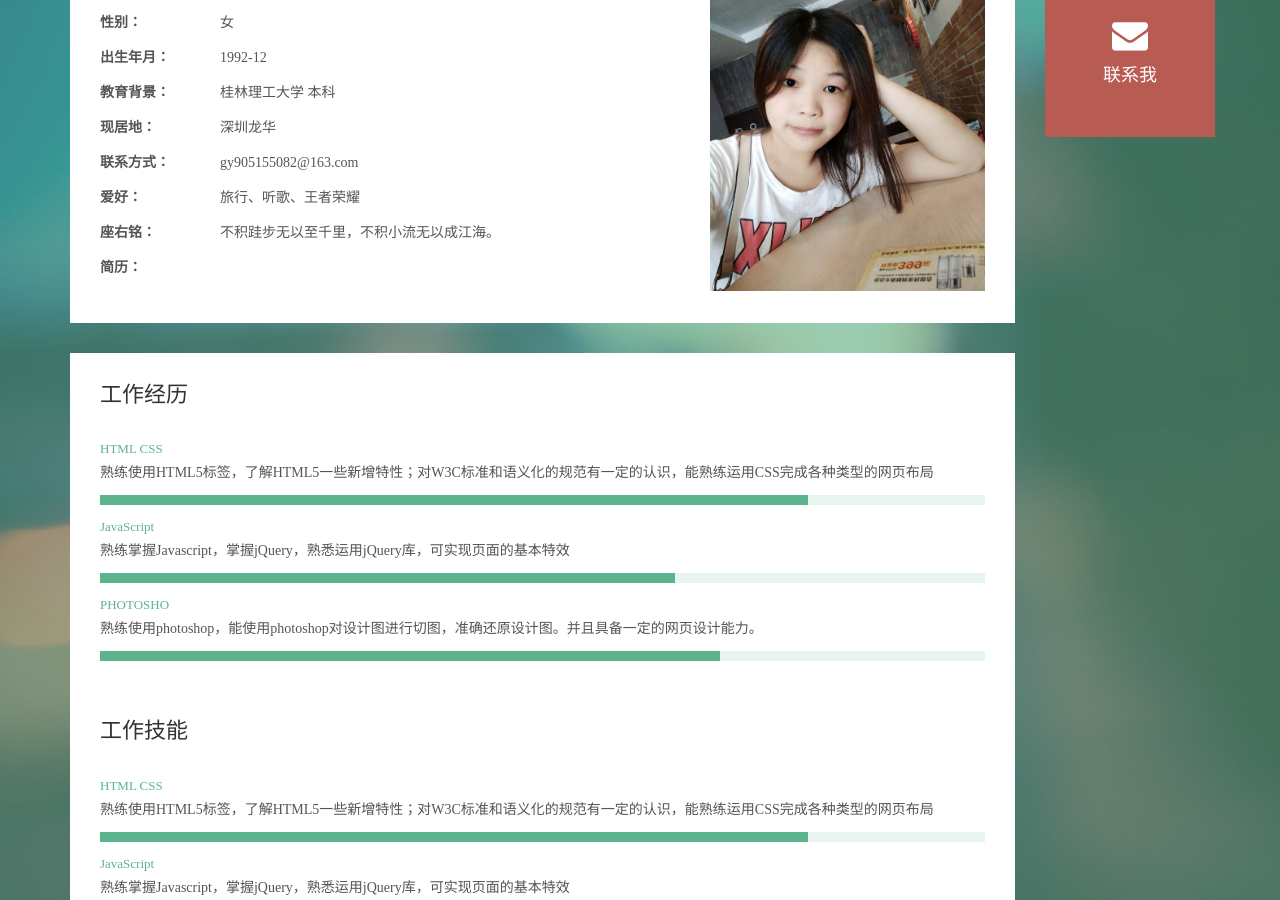
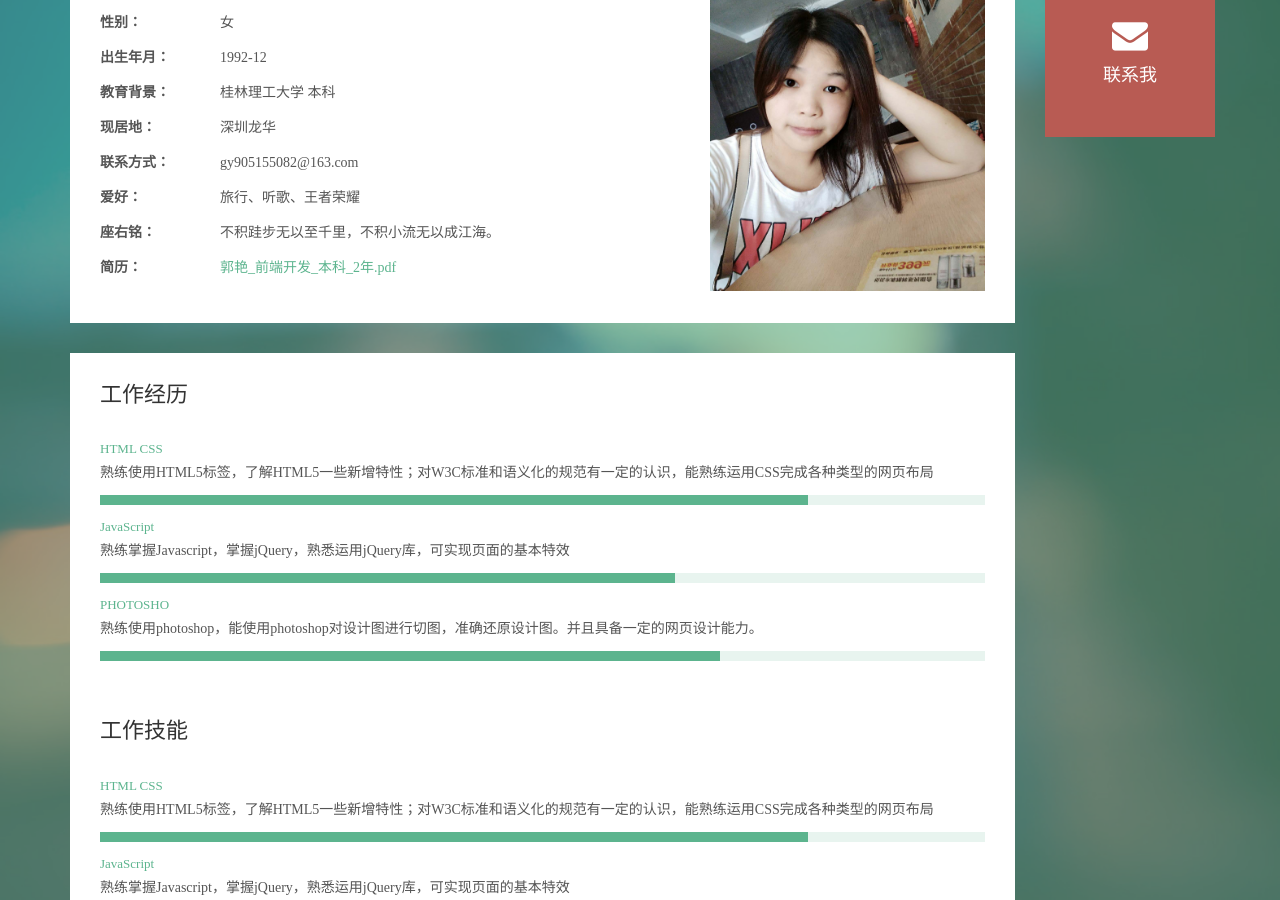
Before and after one commit to YiliaG/mypage, a Jekyll site: the page built from index.md, in a window 1280 px wide and 900 px high, scrolled down 755 px. Built offline with Jekyll 4.4.1, drawn with Linux system fonts in a browser that asks for light colours; nearby versions of some CDN libraries; library files that are not in the unit come from our copies.

Commit message:
add text

```diff
--- a/_includes/home.html
+++ b/_includes/home.html
@@ -36,7 +36,7 @@
                                             <dt>联系方式：</dt><dd>gy905155082@163.com</dd>
                                             <dt>爱好：</dt><dd>旅行、听歌、王者荣耀</dd>
                                             <dt>座右铭：</dt><dd>不积跬步无以至千里，不积小流无以成江海。</dd>
-                                            <dt>简历：</dt><dd><a href="{{site.baseurl}}/dist/file/郭艳_前端开发_本科_2年.pdf" target="_blank"></a></dd>
+                                            <dt>简历：</dt><dd><a href="{{site.baseurl}}/dist/file/郭艳_前端开发_本科_2年.pdf" target="_blank">郭艳_前端开发_本科_2年.pdf</a></dd>
                                         </dl>
                                     </div>
                                     <div class="col-md-4 col-sm-5">
```
